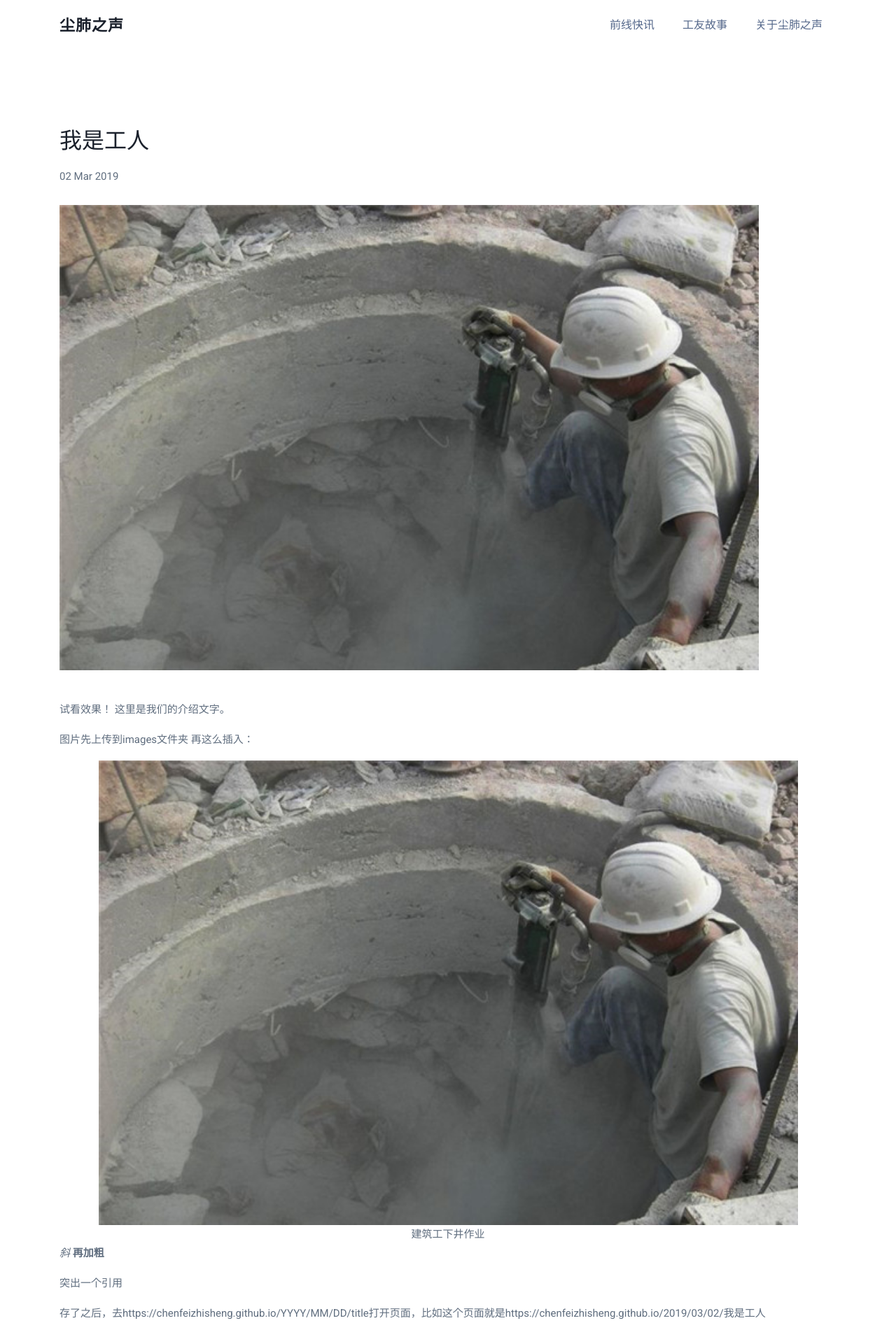
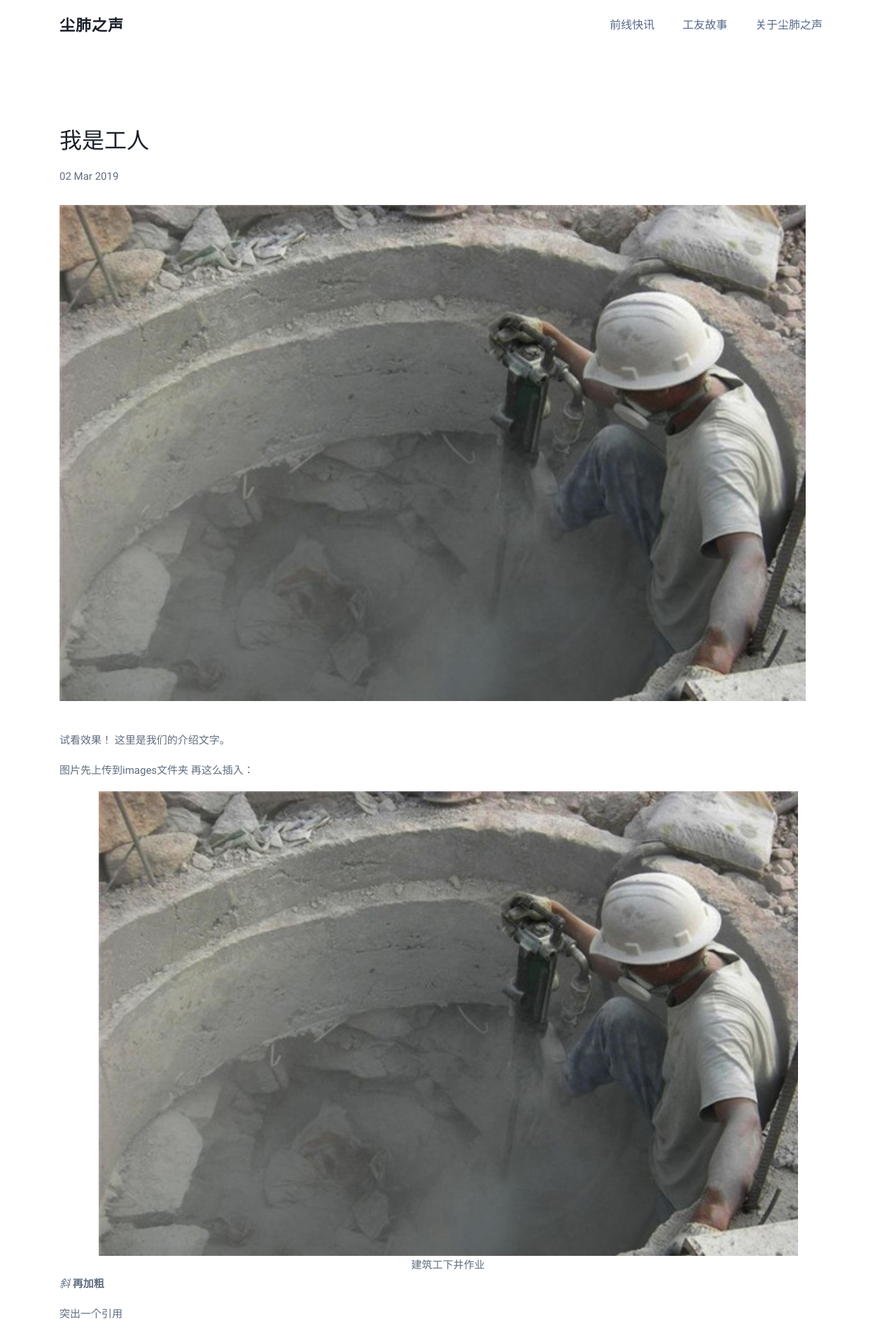
Before and after one commit to chenfeizhisheng/chenfeizhisheng.github.io, a Jekyll site: the page built from _posts/2019-03-02-我是工人.md, in a window 1280 px wide. Shown: the top 1911 px of the page at 70% size. Built offline with Jekyll 4.4.1, drawn with Linux system fonts in a browser that asks for light colours; some web fonts are replaced.

Commit message:
Update post.html

```diff
--- a/_layouts/post.html
+++ b/_layouts/post.html
@@ -6,7 +6,7 @@ layout: default
             <h2 class="mb-3">{{ page.title }}</h2>
 	    <div class="meta">{{ page.date | date_to_string }}</div>
             <br><p>
-              <img src="/images/{{ page.title }}.jpeg" alt="" class="img-fluid" width="90%">
+              <img src="/images/{{ page.title }}.jpeg" alt="" class="img-fluid" width="96%">
             </p><br>
             {{ content }}
            <!-- .col-md-8 -->
```
